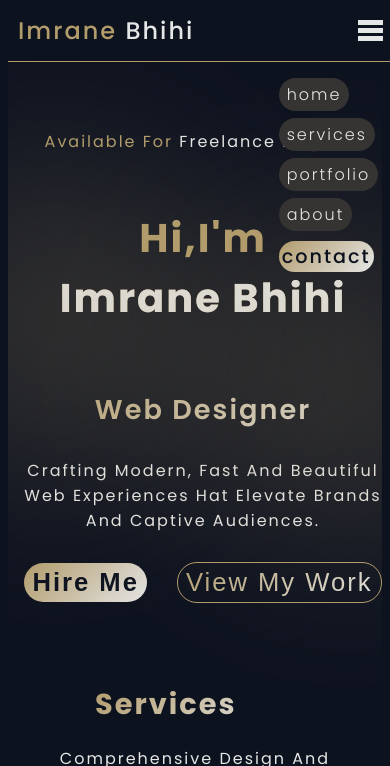
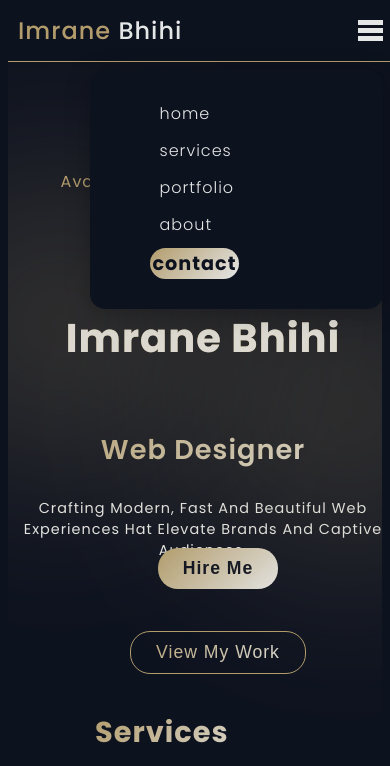
Before and after one commit to Imrane-BH/myPortfolioWebsite, a plain HTML site: page index.html in a window 390 px wide. Both pictures are taken after a click on the element 370 px from the left and 30 px from the top of the page. Shown: the top 766 px of the page. Drawn offline with nearby package versions, Linux system fonts and the light colour scheme.

Commit message:
Add files via upload

```diff
--- a/index.html
+++ b/index.html
@@ -42,8 +42,8 @@
             <p class="second">web designer</p>
             <p class="third">Crafting modern, fast and beautiful web experiences hat elevate brands and captive audiences.</p>
             <div class="buttons">
-                <a href="#"> <button class="hire">hire me</button></a>
-                <a href="#"><button class="view">view my work</button></a>
+                <a href="#contact"> <button class="hire">hire me</button></a>
+                <a href="#portfolio"><button class="view">view my work</button></a>
             </div>
         </div>
       </section>
@@ -104,12 +104,12 @@
       </section>
       <section class="contact" id="contact">
         <h2>contact me</h2>
-        <div class="inputs">
+        <form class="inputs">
           <input type="text" placeholder="enter your name" required>
           <input type="email" placeholder="enter your email" required>
           <textarea name="message" id="message" placeholder="enter your message"></textarea>
           <input type="submit" id="submit"  value="submit">
-        </div>
+        </form>
         <div class="icons">
 
           <a href="https://wa.me/0682508642"><i class="fa-brands fa-whatsapp"></i></a>
--- a/style.css
+++ b/style.css
@@ -9,7 +9,11 @@
   }
 
   *{
-      letter-spacing: 2px;
+      letter-spacing: 1px;
+  }
+
+  html{
+      scroll-behavior: smooth;
   }
 
   html,body{
@@ -133,45 +137,64 @@
       color: var(--accent-gold);
   }
 
-  @media (max-width:680px){
-      .toggle{
+  @media (max-width: 680px) {
+
+    /* Show toggle icon */
+    .toggle {
         display: block;
         margin: 20px 15px;
+        cursor: pointer;
+        z-index: 1001;
     }
 
-      .menu{
+    /* Hide main menu by default */
+    .menu {
         display: none;
-          position: relative;
-          padding-right: 0;
-          margin-right: 0;
+        position: absolute;
+        top: 70px;
+        right: 15px;
+        width: 65vw; /* better for small screens */
+        background: var(--bg-color);
+        padding: 15px 20px;
+        border-radius: 15px;
+        box-shadow: 0 4px 25px rgba(0,0,0,0.25);
+        transition: all .3s ease;
+        z-index: 1000;
     }
 
-      .menu.open{
+    /* When opened */
+    .menu.open {
         display: block;
     }
-      .menu ul{
+
+    .menu ul {
         flex-direction: column;
-          gap: 15px;
-          position: absolute;
-          right: 5px;
-          top: 30px;
-          padding: 5px 0;
-          width: 30%;
-          margin-right: 0;
+        gap: 12px;
+        width: 100%;
     }
 
-      .menu ul a{
-          border-radius: 20px;
-          padding: 5px 8px;
-          margin-top:  10px;
-          width: 30%;
-          background: var(--second-color);
+    .menu ul a {
+        width: 100%; /* full width for easier tapping */
+        text-align: center;
+        border-radius: 12px;
+        padding: 10px 0;
+        color: var(--main-color);
+        font-size: 1rem;
+        transition: .3s ease;
     }
 
-      .menu ul .contact{
+    /* Contact button style inside mobile menu */
+    .menu ul .contact {
         font-size: 1.2rem;
-          margin-right: 0;
-          margin-top: 5px;
+        margin: 5px 0;
+        background: var(--gradient-gold);
+        color: var(--bg-color);
+        font-weight: bold;
+    }
+
+    /* Hover effects for mobile (optional because touch screens) */
+    .menu ul a:hover {
+        transform: scale(1.03);
     }
   }
 
@@ -202,6 +225,18 @@
       background-position: 100px;
       text-transform: capitalize;
       font-size: 2.5rem;
+      animation: slide-up .5s linear;
+  }
+
+  @keyframes slide-up {
+      from{
+          transform: translateX(-50px) ;
+          opacity: .4;
+      }
+      to{
+          transform: translateX(0) ;
+          opacity: 1;
+      }
   }
 
   .content h1 span{
@@ -219,8 +254,9 @@
 
   .third{
       color: var(--main-color);
-      max-width: 600px;
+      max-width: 500px;
       margin: auto;
+      flex-wrap: wrap;
   }
 
   .buttons{
@@ -263,6 +299,30 @@
   .hire:hover , .view:hover{
       transform: scale(1.2);
       box-shadow: 0 0 30px 2px var(--accent-gold);
+  }
+
+  @media (max-width: 480px) {
+    .content {
+        margin-top: 90px;
+    }
+
+    .buttons {
+        flex-direction: column;
+        gap: 12px;
+    }
+
+    .hire,
+    .view {
+        width: 100%;
+        max-width: 260px;
+        font-size: 1.1rem;
+        padding: 10px;
+    }
+
+    .third {
+        font-size: 0.9rem;
+        padding: 0 5px;
+    }
 }
 
   .services{
```
Lines whose indentation alone changed are shown as unchanged.
